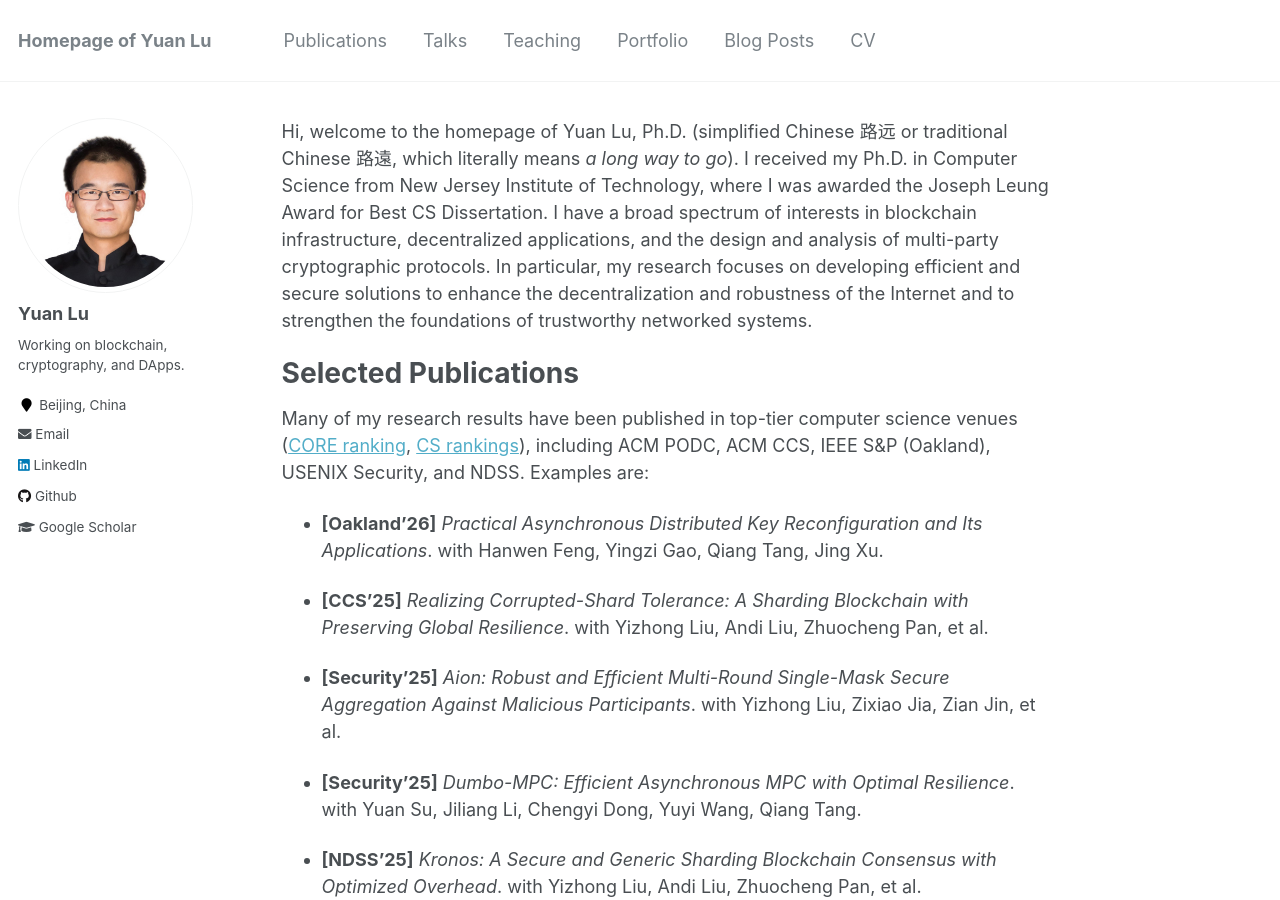
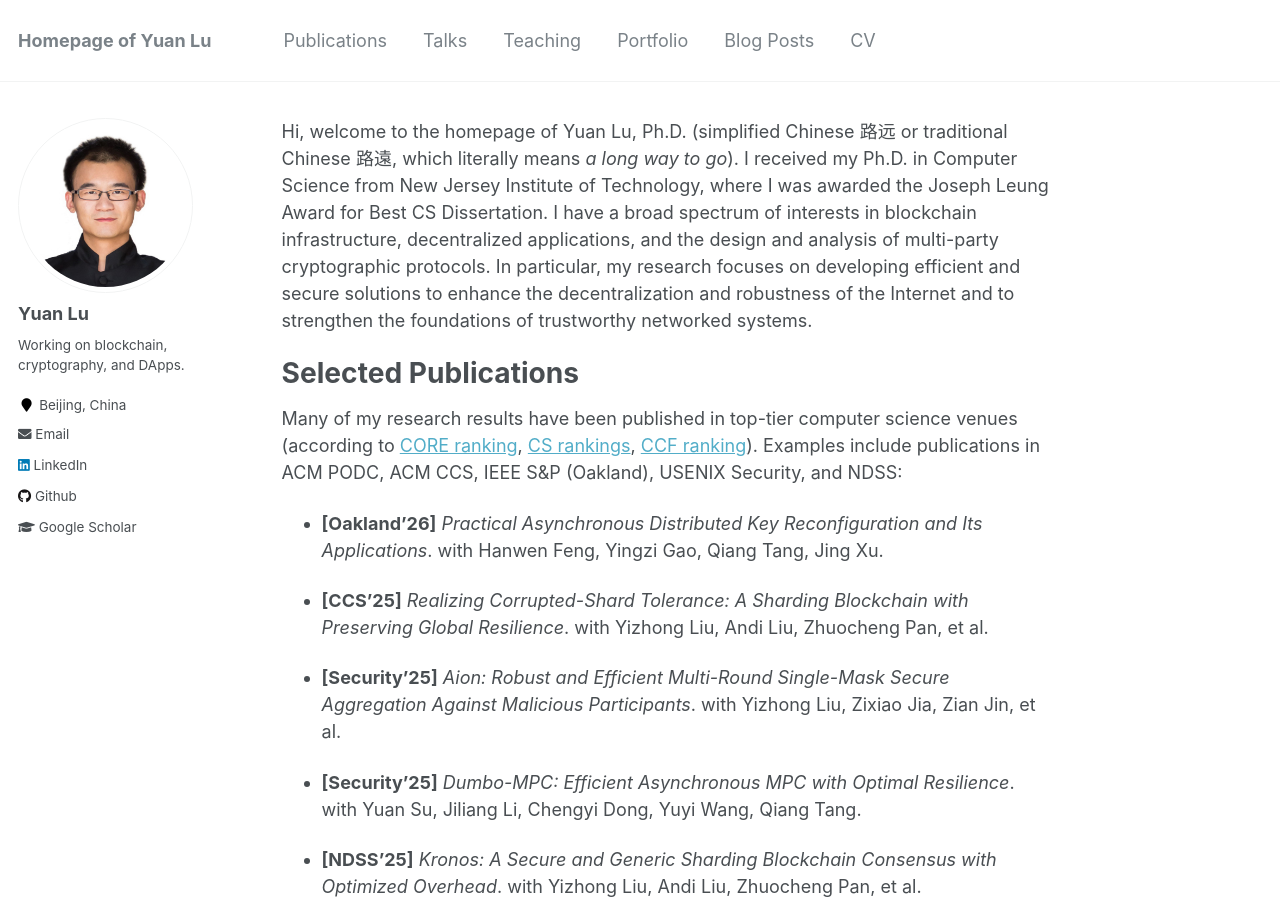
Before and after one commit to yylluu/yylluu.github.io, a Jekyll site: the page built from _pages/about.md, in a window 1280 px wide and 900 px high. Built offline with Jekyll 4.4.1, drawn with Linux system fonts in a browser that asks for light colours.

Commit message:
Update about.md

```diff
--- a/_pages/about.md
+++ b/_pages/about.md
@@ -16,7 +16,7 @@ Hi, welcome to the homepage of Yuan Lu, Ph.D. (simplified Chinese 路远 or trad
 Selected Publications
 ======
 
-Many of my research results have been published in top-tier computer science venues ([CORE ranking](https://portal.core.edu.au/conf-ranks/), [CS rankings](https://csrankings.org/)), including ACM PODC, ACM CCS, IEEE S&P (Oakland), USENIX Security, and NDSS. Examples are:
+Many of my research results have been published in top-tier computer science venues (according to [CORE ranking](https://portal.core.edu.au/conf-ranks/), [CS rankings](https://csrankings.org/), [CCF ranking](https://www.ccf.org.cn/en/Bulletin/2019-05-13/663884.shtml)). Examples include publications in ACM PODC, ACM CCS, IEEE S&P (Oakland), USENIX Security, and NDSS:
 
 - **[Oakland’26]** *Practical Asynchronous Distributed Key Reconfiguration and Its Applications*. with Hanwen Feng, Yingzi Gao, Qiang Tang, Jing Xu.
 
```
